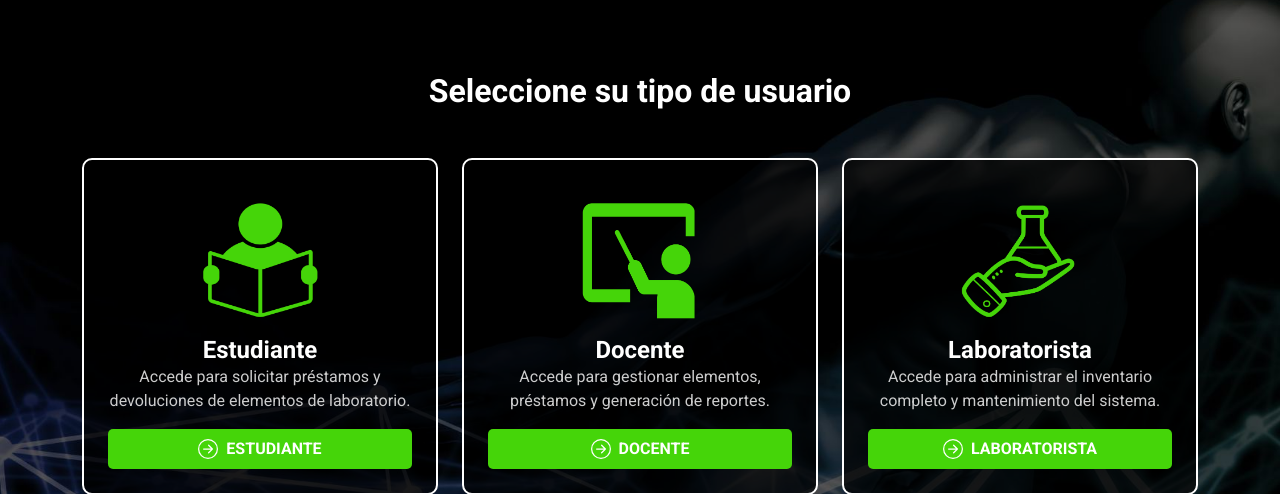
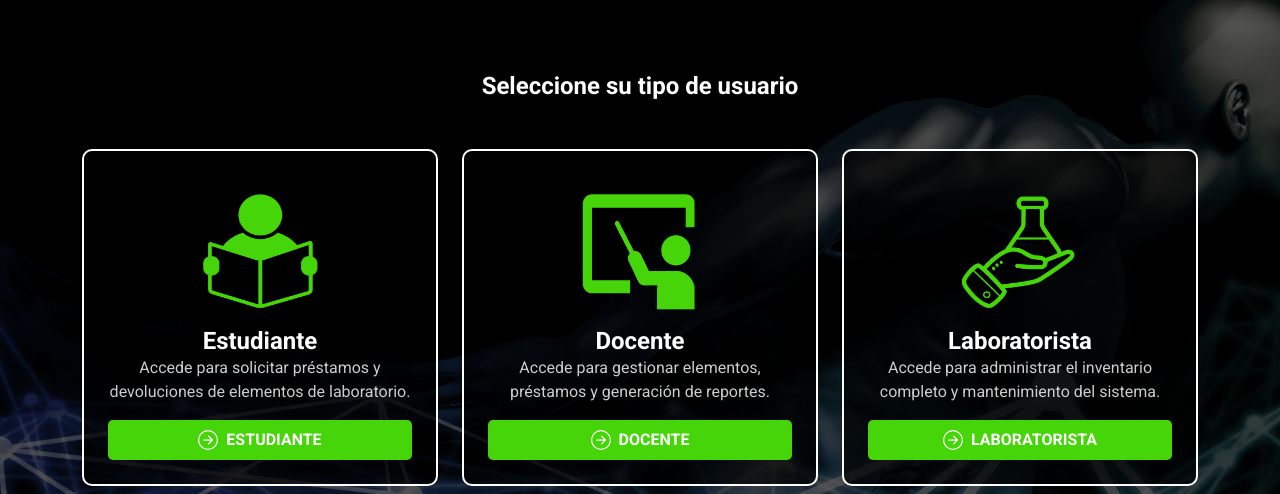
Before and after one commit to Yeimyqv/Inventario-Biomedica-UNAB2, a Flask app: page /sede-jardin in a window 1280 px wide. Shown: the part 66-560 px from the top of the page. Run offline with Flask 3, Linux system fonts and the light colour scheme.

Commit message:
Updated the website's login screen
Updated the styling and size of the "Select your user type" heading in the `templates/index.html` file, changing the heading tag from `h2` to `h3` and adjusting font size and weight.

Replit-Commit-Author: Agent
Replit-Commit-Session-Id: 98c4e6ae-b414-464a-bb9a-7503bb30d595
Replit-Commit-Screenshot-Url: https://storage.googleapis.com/screenshot-production-us-central1/05578733-2a38-48f9-944f-59e9320094c0/9059c0c2-9cf5-4c9a-8de4-5786293f40cd.jpg

```diff
--- a/templates/index.html
+++ b/templates/index.html
@@ -53,7 +53,7 @@
 
     <!-- Sección de selección de tipo de usuario (oculta inicialmente) -->
     <section id="user-selection" class="py-4" style="display: none;">
-      <h2 style="color: white; text-align: center; margin-bottom: 3rem; font-weight: 700;">Seleccione su tipo de usuario</h2>
+      <h3 style="color: white; text-align: center; margin-bottom: 3rem; font-weight: 600; font-size: 1.5rem;">Seleccione su tipo de usuario</h3>
 
       <div class="row justify-content-center">
         <div class="col-md-4 mb-4">
```
